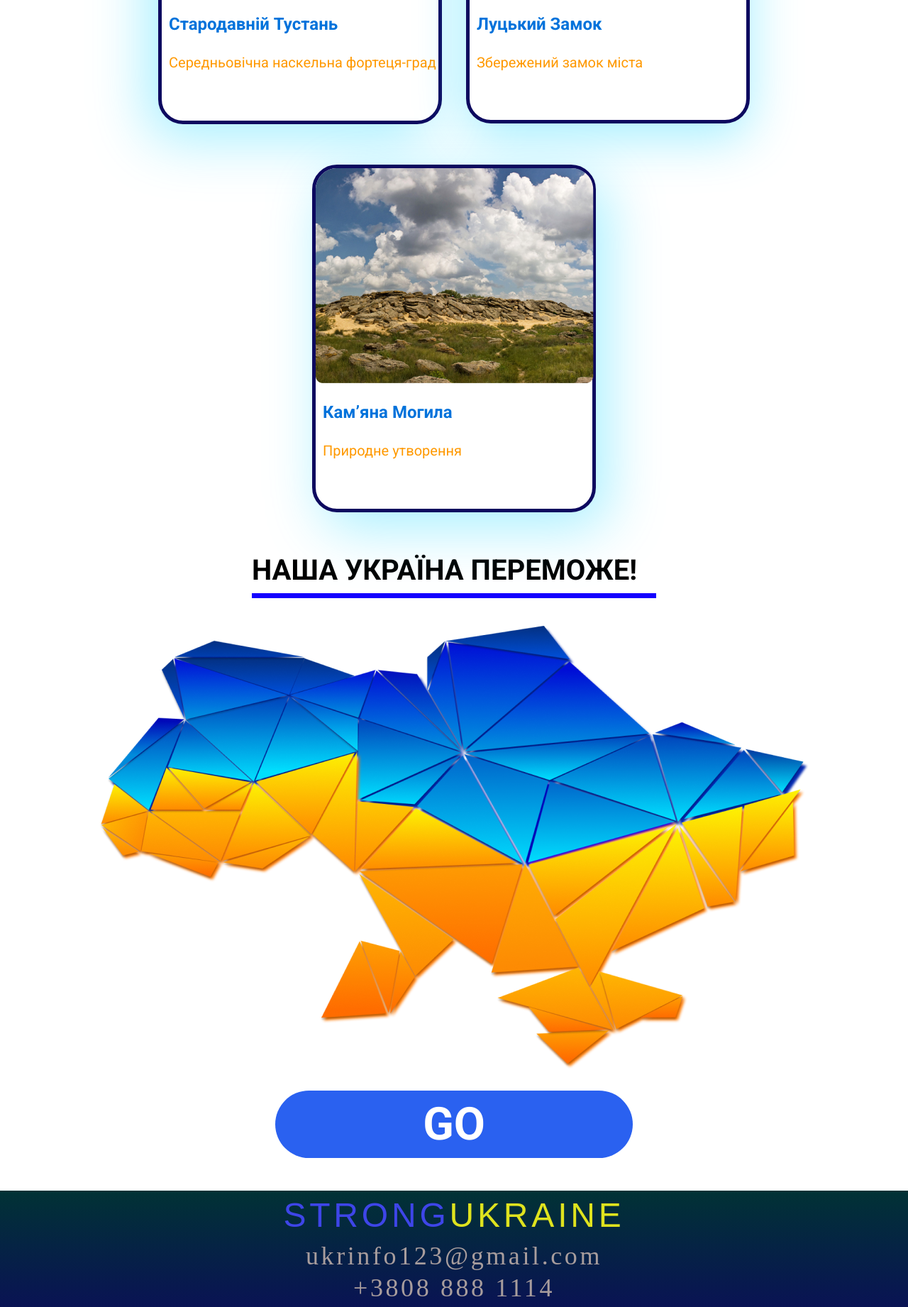
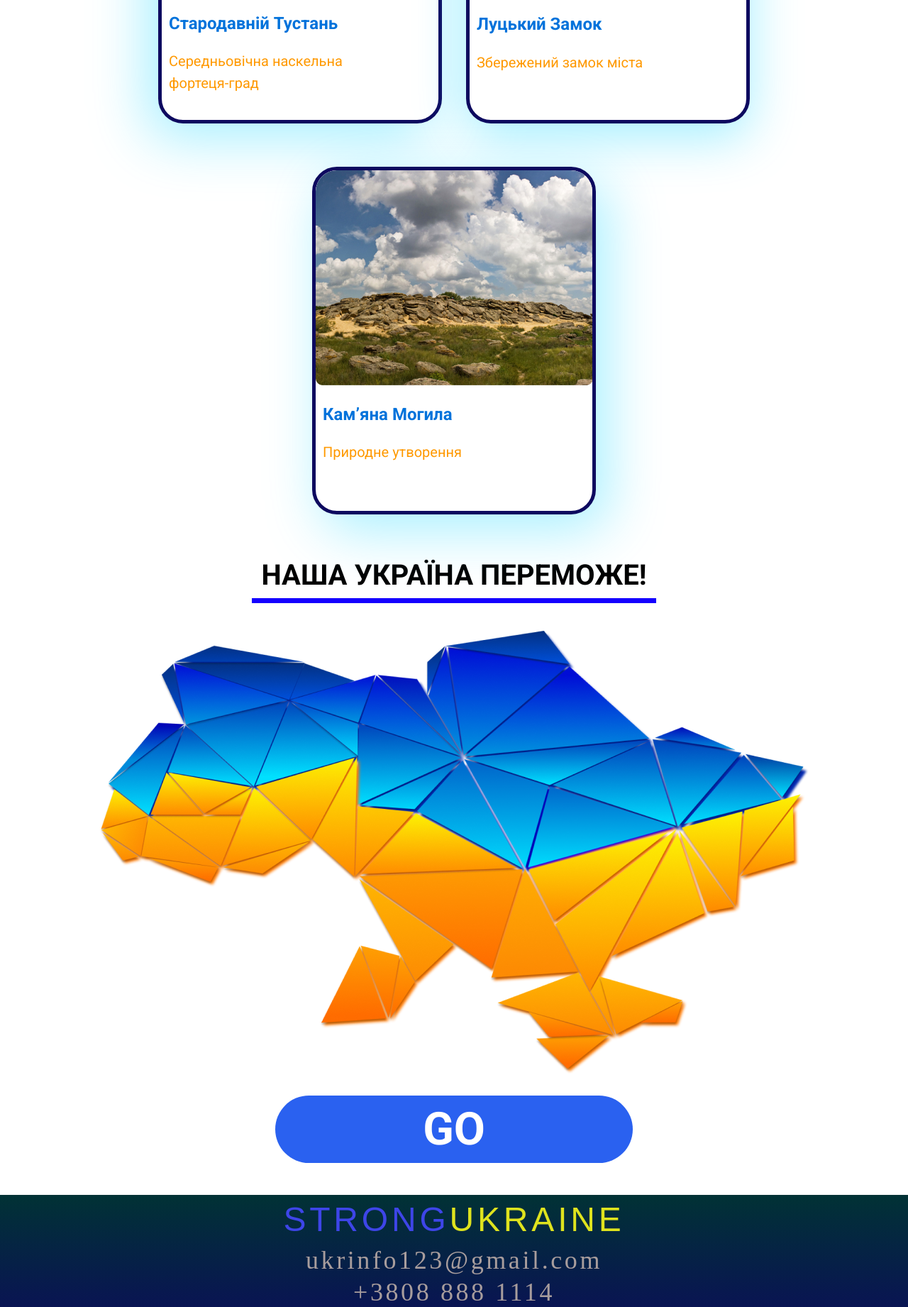
Before and after one commit to TRodoman/Class-work3, a plain HTML site: page index.html in a window 1280 px wide. Shown: the part 1379-3221 px from the top of the page at 71% size. Drawn offline with Linux system fonts and the light colour scheme; a web font is replaced by a local one.

Commit message:
исправлены ошибки позиционирования блоков

```diff
--- a/css/style.css
+++ b/css/style.css
@@ -95,6 +95,7 @@ a {
   height: 480px;
   margin: 15px;
   margin-top: 42px;
+  overflow: hidden;
 }
 .item-title > a {
   color: #0072db;
@@ -109,7 +110,6 @@ a {
   line-height: 1.57;
   margin-top: 15px;
   margin-left: 10px;
-
 }
 .block1 {
   filter: drop-shadow(-16px 21px 40px rgba(0, 209, 255, 0.35));
@@ -127,6 +127,10 @@ a {
   border-bottom: 7px solid #1400ff;
   width: 570px;
   margin: 36px auto 39px;
+}
+
+.map-box {
+  text-align: center;
 }
 
 /* -------------------------buttom ----------------------- */
--- a/index.html
+++ b/index.html
@@ -55,7 +55,7 @@
               >Стародавній Тустань</a
             >
           </h3>
-          <p class="item-text">Середньовічна наскельна фортеця-град</p>
+          <p class="item-text">Середньовічна наскельна<br> фортеця-град</p>
         </li>
         <li class="item-block block2">
           <a href="http://surl.li/bdjdz" target="_blank">
@@ -80,6 +80,7 @@
 
     <!----------------------- Наша Україна --------------------->
     <section>
+      <div class="map-box">
         <h2 class="title map-title">Наша україна переможе!</h2>
 
         <div class="map">
@@ -88,6 +89,8 @@
 
         <div class="btn-block">
           <a class="btn" href="#">GO</a>
+        </div>
+
       </div>
     </section>
 
```
Also changed, not shown: 2 other files. Lines whose indentation alone changed are shown as unchanged.
